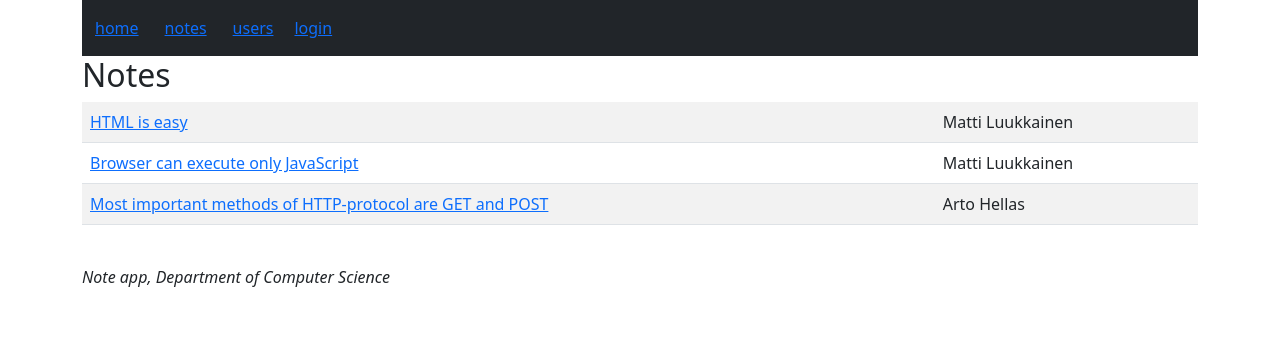
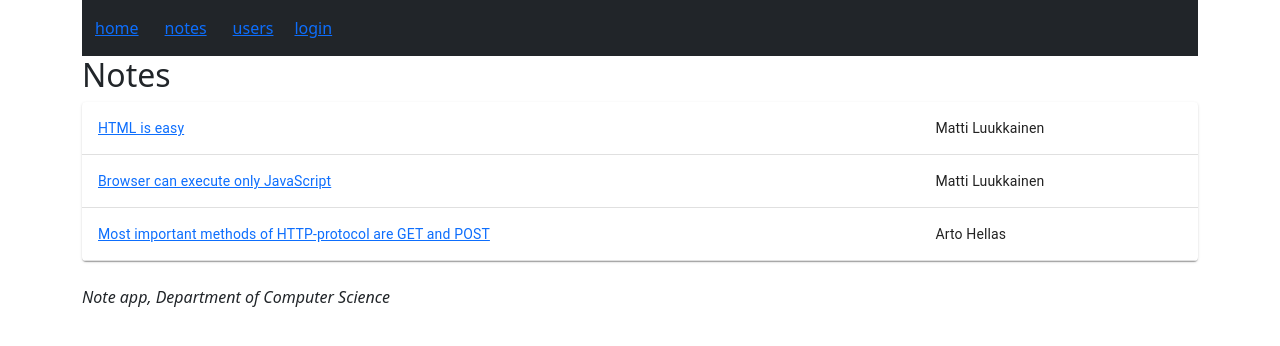
Before and after one commit to jydndev/Fullstack-Open, a React (Vite) app in the folder Part 7/router-app/: page / in a window 1280 px wide. Both pictures are taken after a click on the element "notes". Shown: the top 346 px of the page. Built offline with nearby package versions, Linux system fonts and the light colour scheme.

Commit message:
mui Container Table via mui

```diff
--- a/Part 7/router-app/src/App.jsx
+++ b/Part 7/router-app/src/App.jsx
@@ -9,7 +9,24 @@ import {
 } from 'react-router-dom';
 import { useState } from 'react';
 
-import { Table, Form, Button, Alert, Navbar, Nav } from 'react-bootstrap';
+import {
+  // Table,
+  Form,
+  Button,
+  Alert,
+  Navbar,
+  Nav,
+} from 'react-bootstrap';
+
+import {
+  Container,
+  Table,
+  TableBody,
+  TableCell,
+  TableContainer,
+  TableRow,
+  Paper,
+} from '@mui/material';
 
 const Home = () => (
   <div>
@@ -43,18 +60,21 @@ const Note = ({ note }) => {
 const Notes = ({ notes }) => (
   <div>
     <h2>Notes</h2>
-    <Table striped>
-      <tbody>
+
+    <TableContainer component={Paper}>
+      <Table>
+        <TableBody>
           {notes.map((note) => (
-          <tr key={note.id}>
-            <td>
+            <TableRow key={note.id}>
+              <TableCell>
                 <Link to={`/notes/${note.id}`}>{note.content}</Link>
-            </td>
-            <td>{note.user}</td>
-          </tr>
+              </TableCell>
+              <TableCell>{note.user}</TableCell>
+            </TableRow>
           ))}
-      </tbody>
+        </TableBody>
       </Table>
+    </TableContainer>
   </div>
 );
 
@@ -142,6 +162,7 @@ const App = () => {
   };
 
   return (
+    <Container>
       <div className="container">
         {message && <Alert variant="success">{message}</Alert>}
         <Navbar collapseOnSelect expand="lg" bg="dark" variant="dark">
@@ -189,6 +210,7 @@ const App = () => {
           <em>Note app, Department of Computer Science</em>
         </footer>
       </div>
+    </Container>
   );
 };
 
```
Lines whose indentation alone changed are shown as unchanged.
